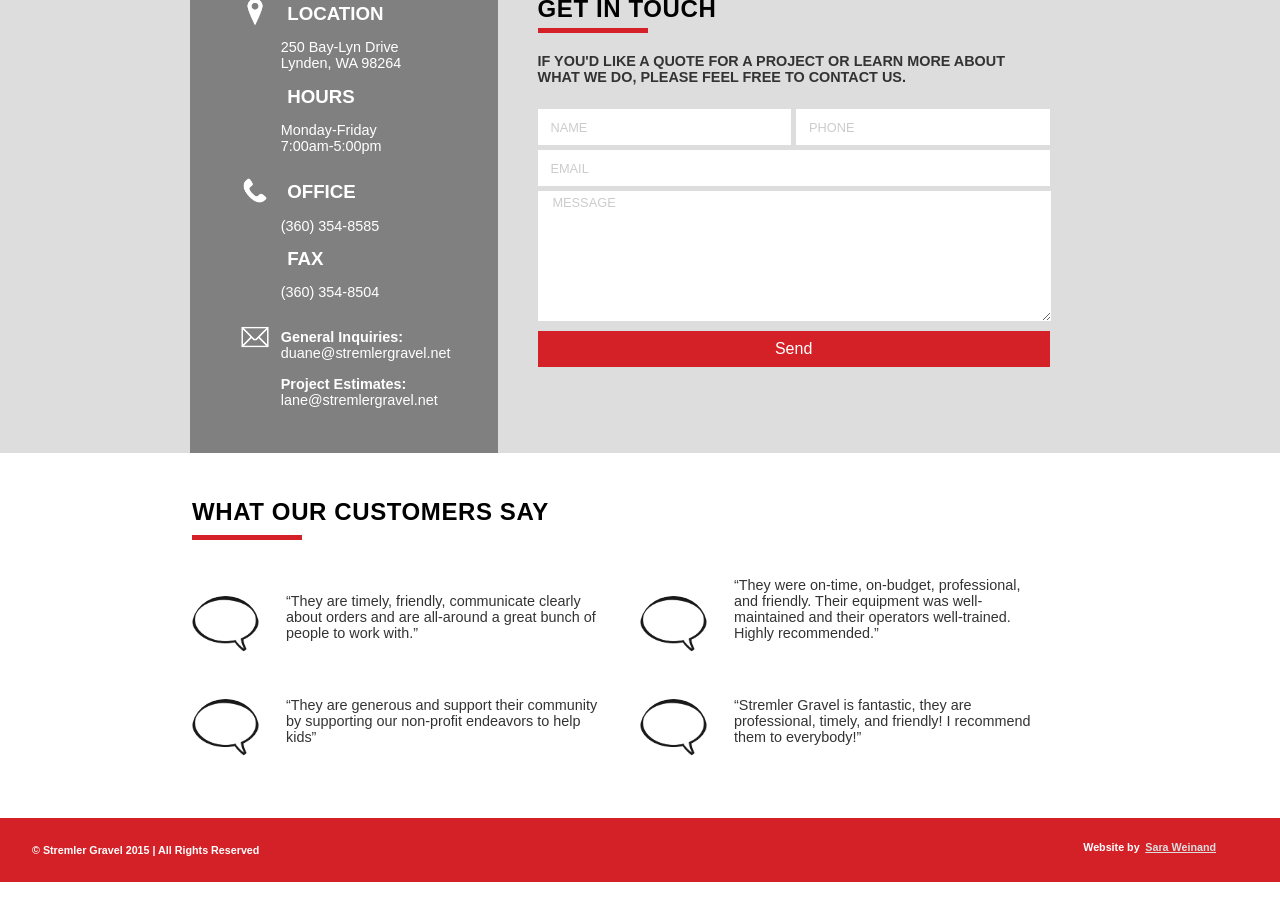
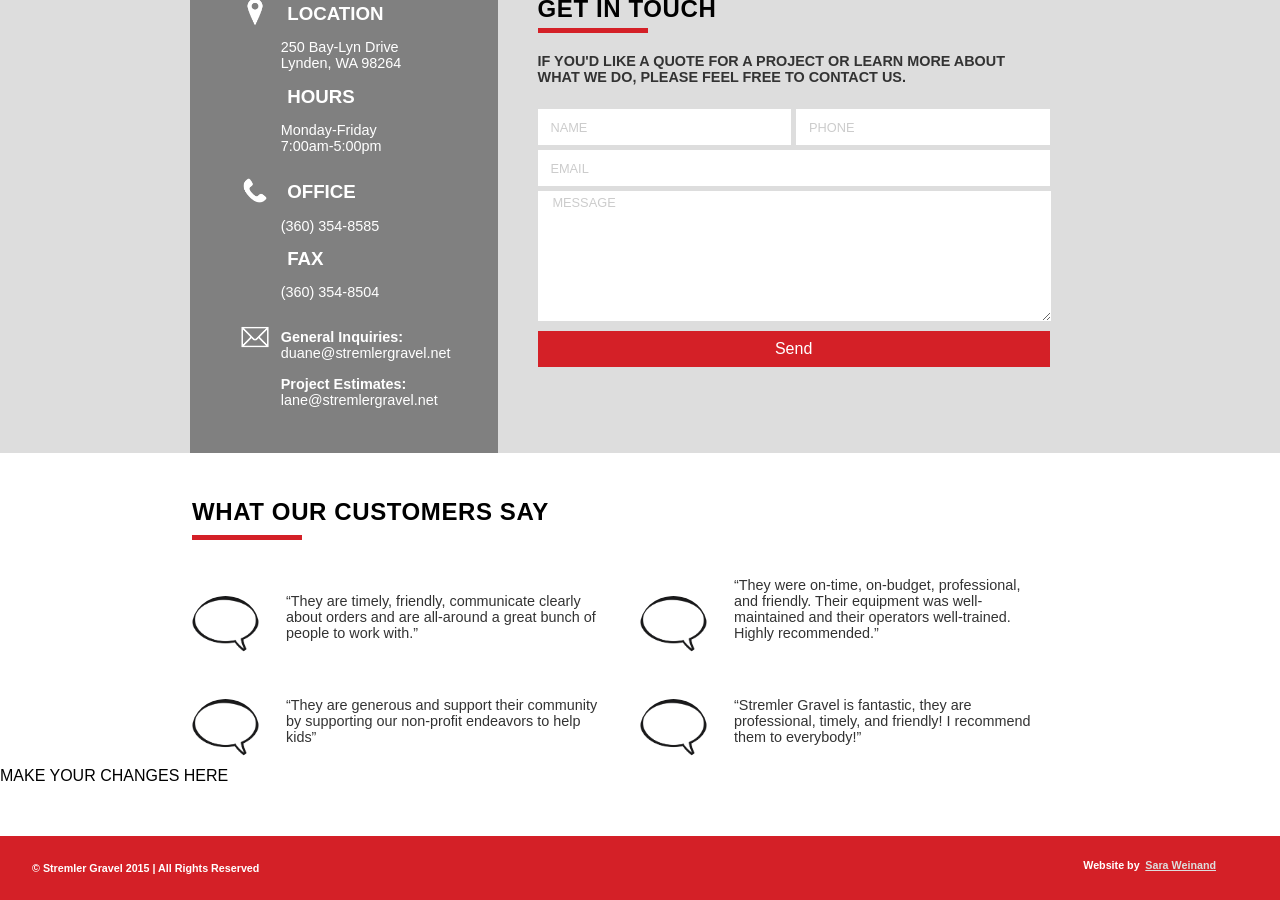
Before and after one commit to saraweinand/stremlerConcrete, a Jekyll site: the page built from index.html, in a window 1280 px wide and 900 px high, scrolled down 3977 px. Built offline with Jekyll 4.4.1, drawn with Linux system fonts in a browser that asks for light colours; nearby versions of some CDN libraries.

Commit message:
small message about what you changed...

```diff
--- a/index.html
+++ b/index.html
@@ -1,3 +1,5 @@
 ---
 layout: concretelayout
 ---
+
+MAKE YOUR CHANGES HERE
```
